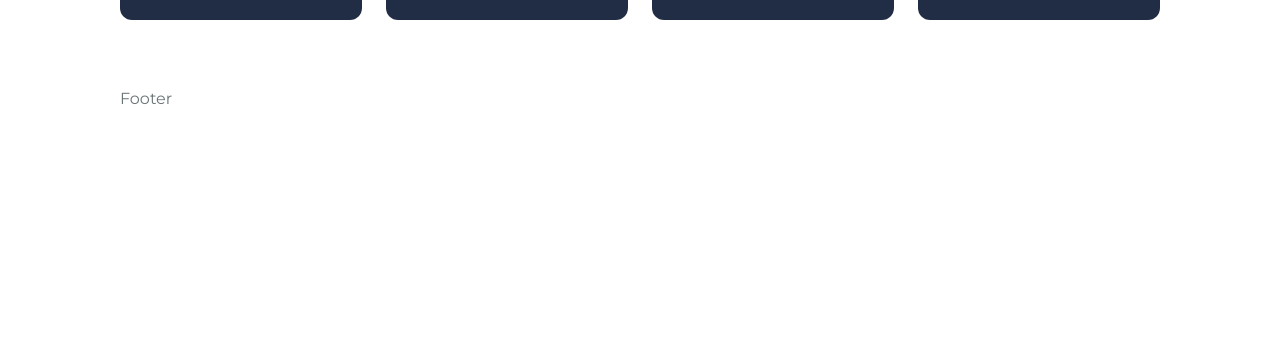
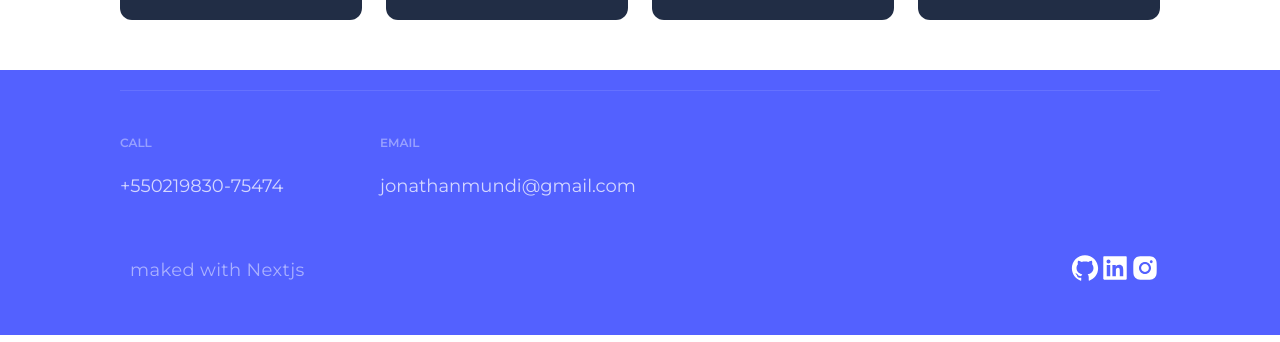
Before and after one commit to kamum/myPortfolio, a Next.js app: page / in a window 1280 px wide. Shown: the part 3989-4331 px from the top of the page. Before the commit the page ends 4147 px from the top, so only its background shows below. Built offline with nearby package versions, Linux system fonts and the light colour scheme; no server answers.

Commit message:
Footer done

```diff
--- a/src/components/Footer/Footer.js
+++ b/src/components/Footer/Footer.js
@@ -6,9 +6,40 @@ import { CompanyContainer, FooterWrapper, LinkColumn, LinkItem, LinkList, LinkTi
 
 const Footer = () => {
   return (
-    <FooterWrapper>
-     Footer
-    </FooterWrapper>
+    <div style={{background: '#5361FF'}}>
+      <FooterWrapper>
+        <LinkList>
+          <LinkColumn>
+            <LinkTitle>Call</LinkTitle>
+            <LinkItem href="tel: +550219830-75474">
+              +550219830-75474
+            </LinkItem>
+          </LinkColumn>
+          <LinkColumn>
+            <LinkTitle>Email</LinkTitle>
+            <LinkItem href="jonathanmundi@gmail.com">
+              jonathanmundi@gmail.com
+            </LinkItem>
+          </LinkColumn>
+        </LinkList>
+        <SocialIconsContainer>
+          <CompanyContainer>
+            <Slogan>maked with Nextjs</Slogan>
+          </CompanyContainer>
+          <SocialContainer>
+            <SocialIcons href="https://github.com/kamum">
+              <AiFillGithub size="3rem" />
+            </SocialIcons>
+            <SocialIcons href="https://linkedin.com">
+              <AiFillLinkedin size="3rem" />
+            </SocialIcons>
+            <SocialIcons href="https://intagram.com">
+              <AiFillInstagram size="3rem" />
+            </SocialIcons>
+          </SocialContainer>
+        </SocialIconsContainer>
+      </FooterWrapper>
+    </div>
   );
 };
 
```
